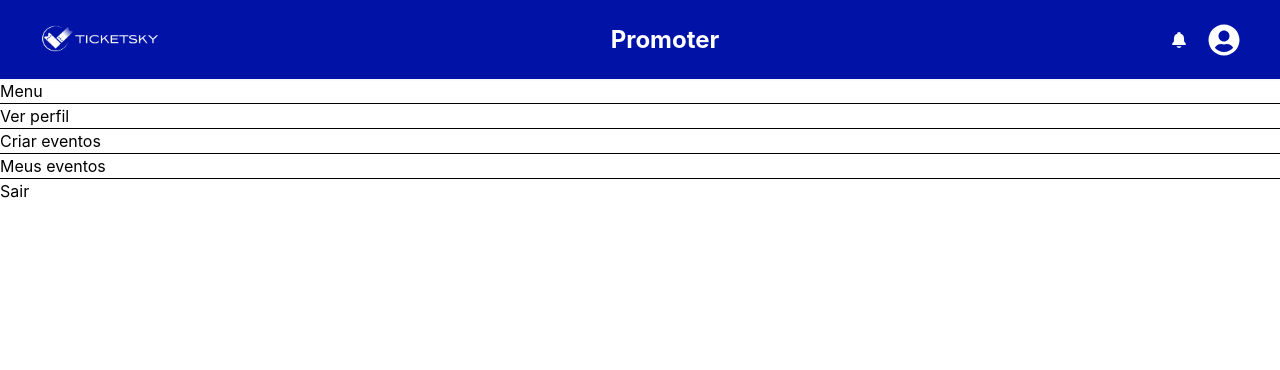
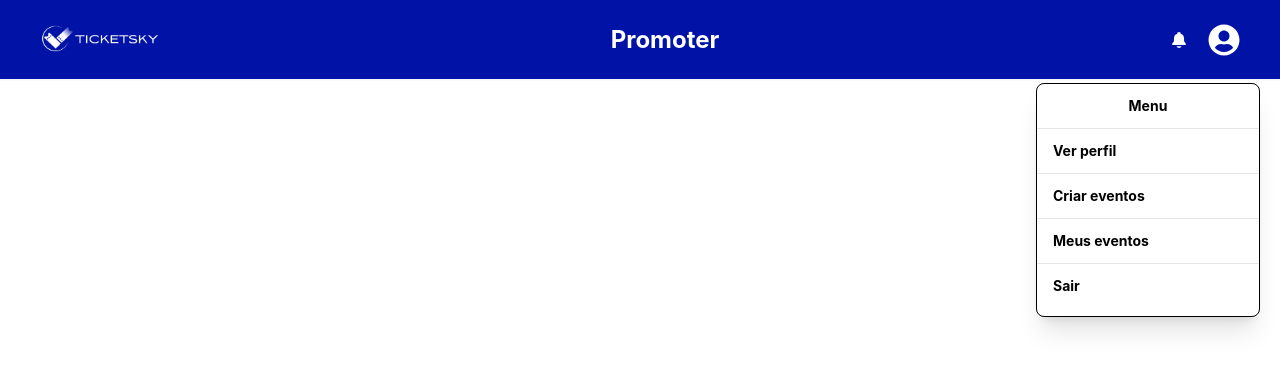
Before and after one commit to GambiarraTech/ticket-sky, a Next.js app: page /promoter in a window 1280 px wide. Both pictures are taken after a click on the button 1223 px from the left and 39 px from the top of the page. Shown: the top 370 px of the page. Built offline with nearby package versions, Linux system fonts and the light colour scheme.

Commit message:
Ajuste no estilo do menu

```diff
--- a/src/components/promoter/Menu.tsx
+++ b/src/components/promoter/Menu.tsx
@@ -1,4 +1,5 @@
 import Link from 'next/link';
+import style from '../../styles/promoter/menu.module.css'
 
 interface MenuProps {
   showmenu: Boolean;
@@ -9,42 +10,42 @@ export default function Menu({ showmenu, whenclick }: MenuProps) {
   return (
     <>
       {showmenu && (
-        <div className=" absolute right-5 z-20 w-56 py-2 mt-1  bg-white rounded-lg shadow-xl border-[1px] ">
+        <div className={style.menu}>
           <div
             onClick={whenclick}
-            className="flex items-center p-3 -mt-2 text-sm font-bold text-black transition-colors duration-200 transform  justify-center"
+            className={style.menuTitulo}
           >
             Menu
           </div>
 
-          <hr className="border-gray-200 " />
+          <hr className={style.divisao} />
 
           <Link
             href="#"
-            className="block px-4 py-3 font-bold text-sm text-black capitalize transition-colors duration-200 transform hover:bg-gray-100"
+            className={style.item}
           >
             Ver perfil
           </Link>
-          <hr className="border-gray-200 " />
+          <hr className={style.divisao} />
           <Link
-            href="#"
-            className="block px-4 py-3 font-bold text-sm  text-black capitalize transition-colors duration-200 transform hover:bg-gray-100 "
+            href="/promoter/criarEvento"
+            className={style.item}
           >
             Criar eventos
           </Link>
 
-          <hr className="border-gray-200" />
+          <hr className={style.divisao}/>
 
           <Link
             href="#"
-            className="block px-4 py-3 text-sm font-bold text-black capitalize transition-colors duration-200 transform  hover:bg-gray-100 "
+            className={style.item}
           >
             Meus eventos
           </Link>
-          <hr className="border-gray-200 " />
+          <hr className={style.divisao}/>
           <Link
             href="#"
-            className="block px-4 py-3 text-sm font-bold text-black capitalize transition-colors duration-200 transform  hover:bg-gray-100 "
+            className={style.item}
           >
             Sair
           </Link>
--- a/src/components/promoter/NavBar.tsx
+++ b/src/components/promoter/NavBar.tsx
@@ -16,7 +16,7 @@ export default function NavBar({ children }: any) {
       <div className={style.navbar}>
         <nav className={style.title}>
           <div className={style.logo}>
-            <Link href="">
+            <Link href="/promoter">
               <Image src="/images/logo-navbar-white.png" alt="TicketSky - Logo" height="120" width="120" />
             </Link>
           </div>
--- a/src/styles/promoter/menu.module.css
+++ b/src/styles/promoter/menu.module.css
@@ -0,0 +1,14 @@
+.menu{
+    @apply absolute right-5 z-20 w-56 py-2 mt-1  bg-white rounded-lg shadow-xl border-[1px]
+}
+.divisao{
+    @apply border-gray-200
+}
+
+.menuTitulo{
+    @apply flex items-center p-3 -mt-2 text-sm font-bold text-black transition-colors  transform  justify-center
+}
+
+.item{
+    @apply block px-4 py-3 font-bold text-sm text-black hover:bg-white
+}
```
